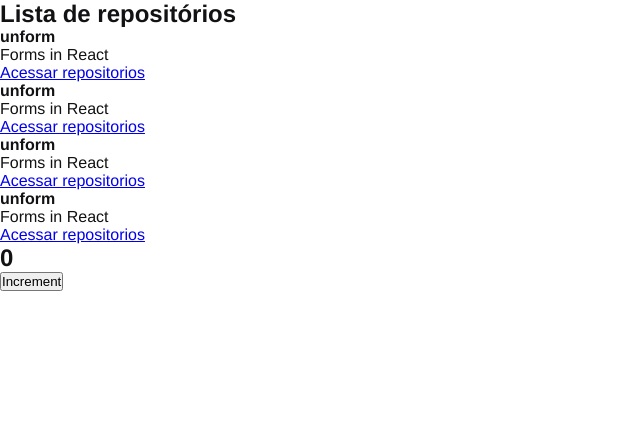
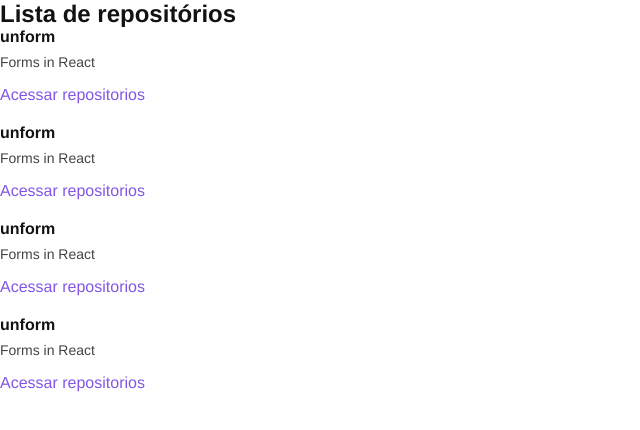
Before and after one commit to Raphael-GC/ignite-reactjs, a React app: page / in a window 1280 px wide. Shown: the top 430 px of the page, without its empty margins (0-640 px from the left). Built offline with nearby package versions, Linux system fonts and the light colour scheme.

Commit message:
Ch1 - Estilização da listagem

```diff
--- a/src/App.jsx
+++ b/src/App.jsx
@@ -1,13 +1,9 @@
 import { RepositoryList } from './components/RepositoryList';
-import { Counter } from './components/Counter';
 
 import './styles/global.scss';
 
 export function App() {
     return (
-        <>
-            <RepositoryList />
-            <Counter />
-        </>
+        <RepositoryList />
     )
 }
--- a/src/components/Counter.jsx
+++ /dev/null
@@ -1,22 +0,0 @@
-import { useState } from 'react';
-//hook --> gancho
-
-export function Counter() {
-    // let counter = useState(0); // Aqui ele passar a retornar mais que o valor da variavel. Ele retorna duas coisas agora, nao sendo mais adequado tratar como variavel e sim como Array, e nem como Let mas sim como Const.
-    //counter[0]
-    //counter[1]
-    const [counter, setCounter] = useState(0);
-
-    function increment() {
-        setCounter(counter + 1);
-    }
-
-    return (
-        <div>
-            <h2>{counter}</h2>
-            <button type="button" onClick={increment}>
-                Increment
-            </button>
-        </div>
-    );
-}
--- a/src/components/RepositoryList.jsx
+++ b/src/components/RepositoryList.jsx
@@ -1,4 +1,6 @@
 import { RepositoryItem } from "./RepositoryItem";
+
+import '../styles/repositories.scss';
 
 const repository = {
     name: 'unform',
--- /dev/null
+++ b/src/styles/repositories.scss
@@ -0,0 +1,30 @@
+section.repository-list {
+    margin: 40px
+
+    h1 {
+        margin-bottom: 16px;
+    }
+
+    ul {
+        list-style: none;
+
+        li {
+            & + li { //Aqui a logica e a seguinte: Execute para toda li que for precedida de outra li. O &, em SASS, referencia o elemento onde ele estiver contido.
+                margin-top: 20px;
+            }
+
+            p {
+                font-size: 14px;
+                color: #444;
+                margin-top: 8px;
+            }
+
+            a {
+                display: inline-block;
+                margin-top: 16px;
+                text-decoration: none;
+                color: #8257e6;
+            }
+        }
+    }
+}
```
